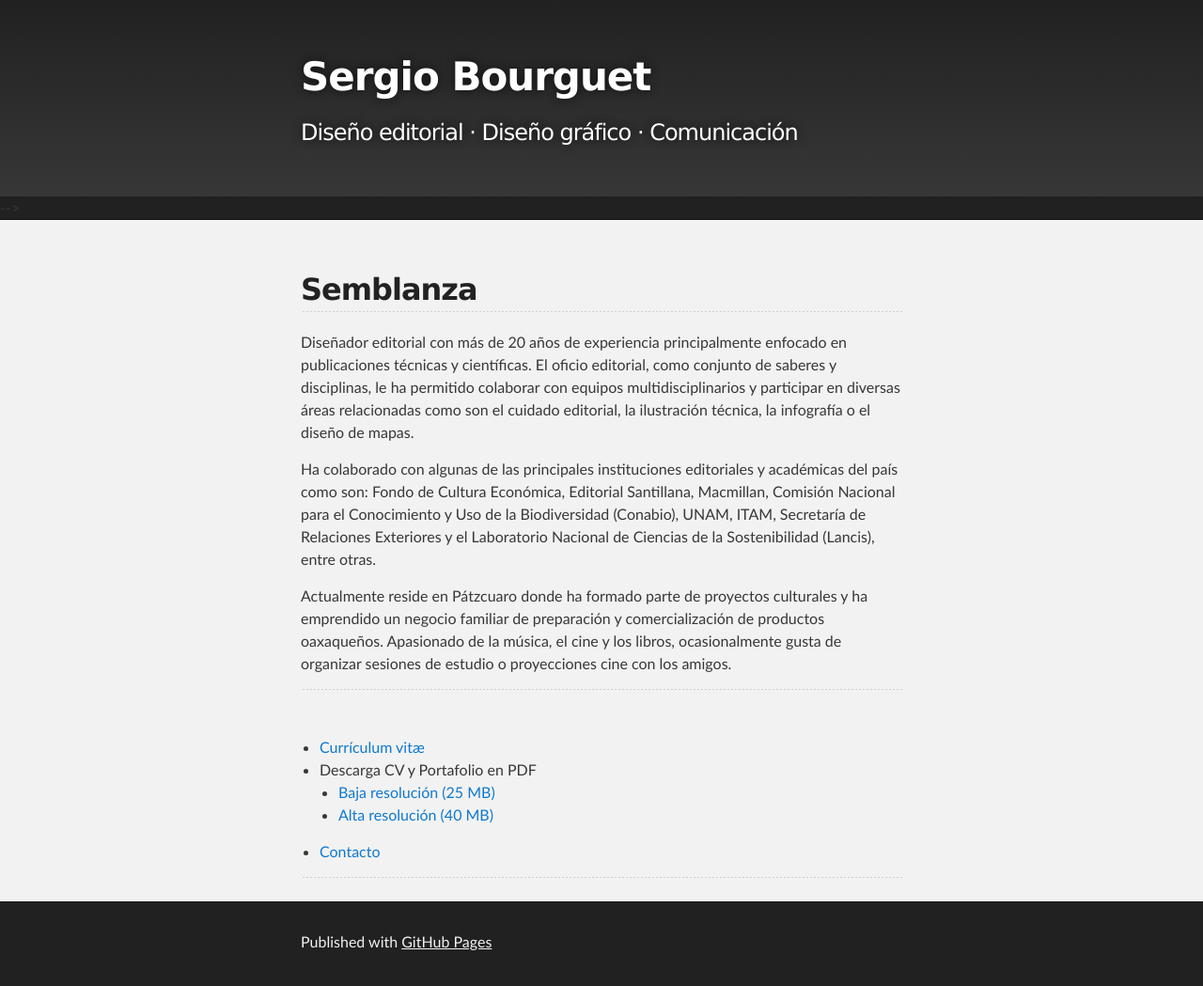
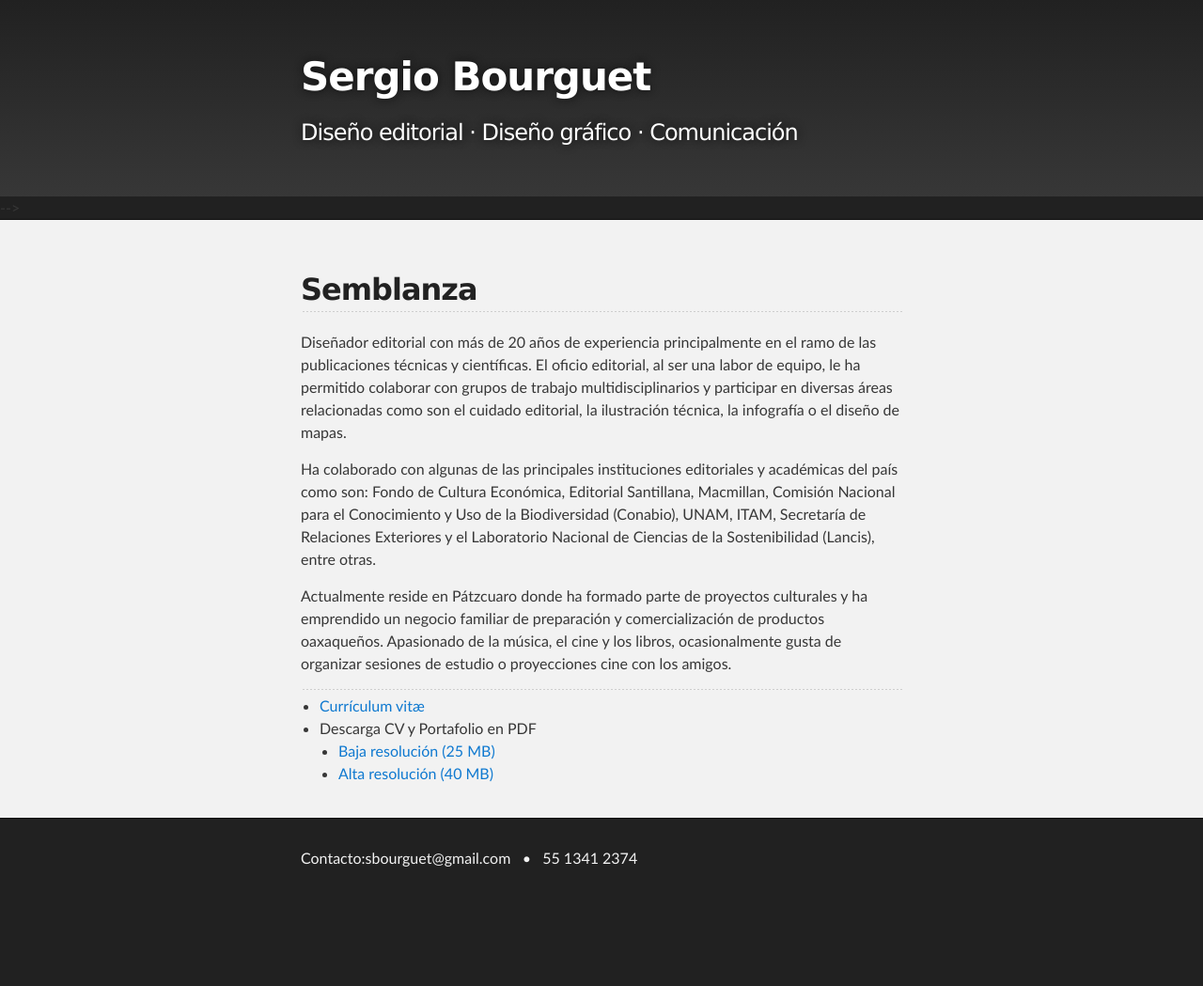
Before and after one commit to ovisnigra/cv_sbourguet, a Jekyll site: the page built from index.md, in a window 1280 px wide. Shown: the whole page at 94% size. Built offline with Jekyll 4.4.1, drawn with Linux system fonts in a browser that asks for light colours; our own code applies the rules of GitHub Pages for plain Markdown files; after the commit the page ends 960 px from its top, so only the background shows below that.

Commit message:
caontacto en footer

```diff
--- a/_layouts/default.html
+++ b/_layouts/default.html
@@ -45,11 +45,16 @@
 <!--        {% if site.github.is_project_page %}
         <p class="copyright">{{ site.title | default: site.github.repository_name }} maintained by <a href="{{ site.github.owner_url }}">{{ site.github.owner_name }}</a></p>
         {% endif %}
-      -->
+-->
+
+      <p><b>Contacto:</b>sbourguet@gmail.com &nbsp; • &nbsp; 55 1341 2374 </p>
+      </footer>
+      </div>
+
+<!--
         <p>Published with <a href="https://pages.github.com">GitHub Pages</a></p>
       </footer>
     </div>
-
     {% if site.google_analytics %}
       <script>
         (function(i,s,o,g,r,a,m){i['GoogleAnalyticsObject']=r;i[r]=i[r]||function(){
@@ -60,5 +65,7 @@
         ga('send', 'pageview');
       </script>
     {% endif %}
+
+  -->
   </body>
 </html>
--- a/index.md
+++ b/index.md
@@ -1,21 +1,22 @@
 ## Semblanza
 
-Diseñador editorial con más de 20 años de experiencia principalmente enfocado en publicaciones técnicas y científicas. El oficio editorial, como conjunto de saberes y disciplinas, le ha permitido colaborar con equipos multidisciplinarios y participar en diversas áreas relacionadas como son el cuidado editorial, la ilustración técnica, la infografía o el diseño de mapas.
+Diseñador editorial con más de 20 años de experiencia principalmente en el ramo de las publicaciones técnicas y científicas. El oficio editorial, al ser una labor de equipo, le ha permitido colaborar con grupos de trabajo multidisciplinarios y participar en diversas áreas relacionadas como son el cuidado editorial, la ilustración técnica, la infografía o el diseño de mapas.
 
 Ha colaborado con algunas de las principales instituciones editoriales y académicas del país como son: Fondo de Cultura Económica, Editorial Santillana, Macmillan, Comisión Nacional para el Conocimiento y Uso de la Biodiversidad (Conabio), UNAM, ITAM, Secretaría de Relaciones Exteriores y el Laboratorio Nacional de Ciencias de la Sostenibilidad (Lancis), entre otras.
 
 Actualmente reside en Pátzcuaro donde ha formado parte de proyectos culturales y ha emprendido un negocio familiar de preparación y comercialización de productos oaxaqueños. Apasionado de la música, el cine y los libros, ocasionalmente gusta de organizar sesiones de estudio o proyecciones cine con los amigos.
 
 ---
-<br>
+
 - [Currículum vitæ](./curriculum.md)
 - Descarga CV y Portafolio en PDF
   - [Baja resolución (25 MB)](/assets/cv-portafolio_sbourguet_baja.pdf)
   - [Alta resolución (40 MB)](/assets/cv-portafolio_sbourguet_alta.pdf)
+
+<!--
+
 - [Contacto](./contacto.md)
 
----
-<!--
 Texto <a href="https://lancis.ecologia.unam.mx" target="_blank">Link externo (Sitio Lancis)</a>
 
 espacios: &nbsp;&nbsp;
```
